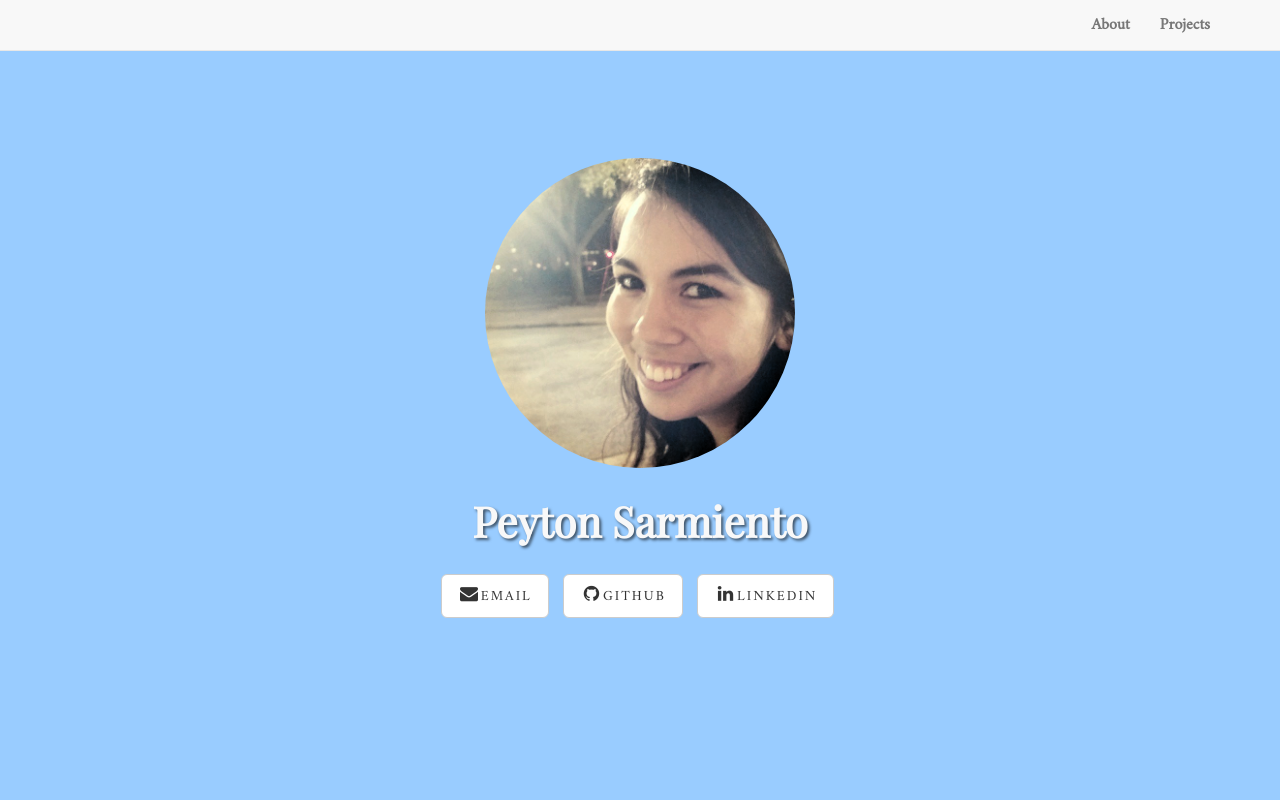
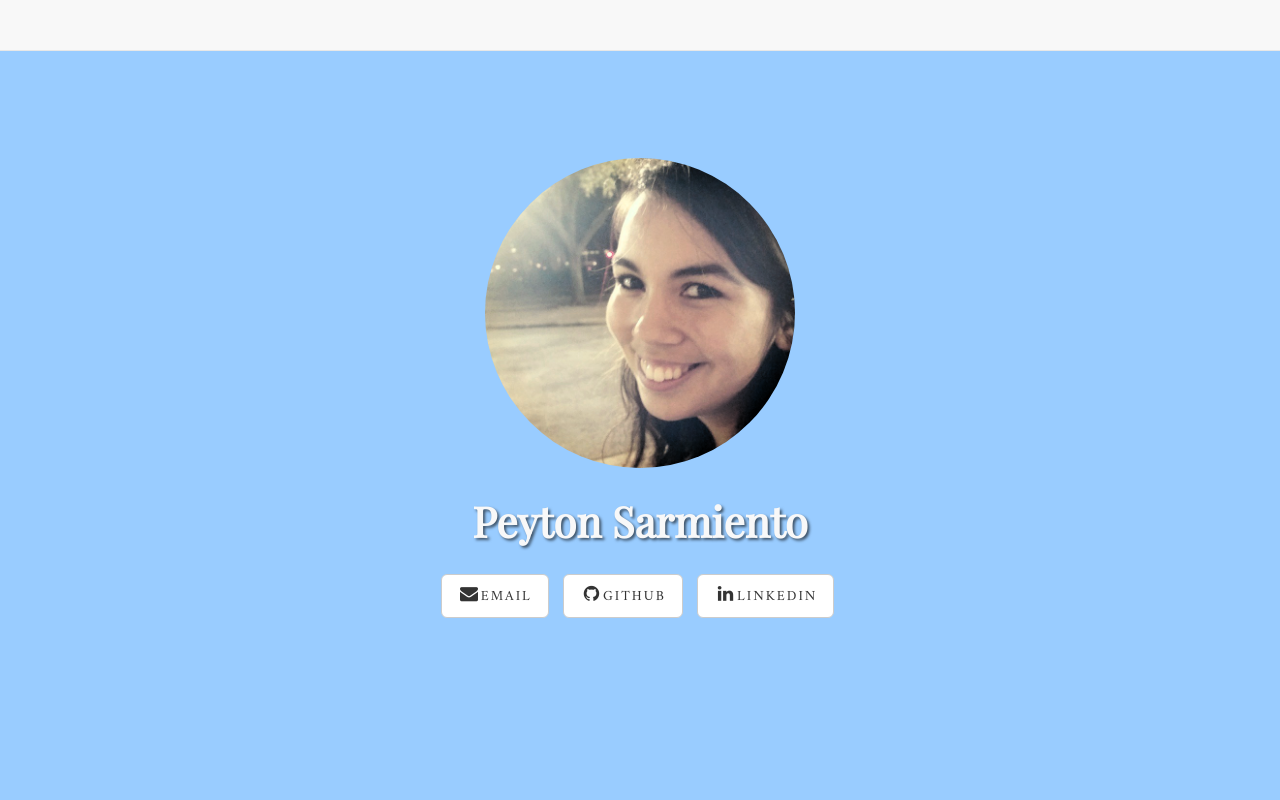
Before and after one commit to peytones/mygithubpage, a plain HTML site: page index.html in a window 1280 px wide. Shown: the top 800 px of the page. Drawn offline with nearby package versions, Linux system fonts and the light colour scheme; a web font is replaced by a local one.

Commit message:
Update index.html

```diff
--- a/index.html
+++ b/index.html
@@ -37,12 +37,6 @@
         </div>
         <div class="collapse navbar-collapse" id="bs=example-navbarcollapse-1">
           <ul class="nav navbar-nav navbar-right">
-            <li>
-              <a href="#about">About</a>
-             </li>
-            <li>
-              <a href="#projects">Projects</a>
-            </li>
           </ul>
         </div>
       </div>
@@ -74,7 +68,7 @@
       </div>
     </div>
 
-    <a  name="#about"></a>
+    <!a  name="#about"></a>
     <div class="content-section-a">
 
       <div class="container">
```
